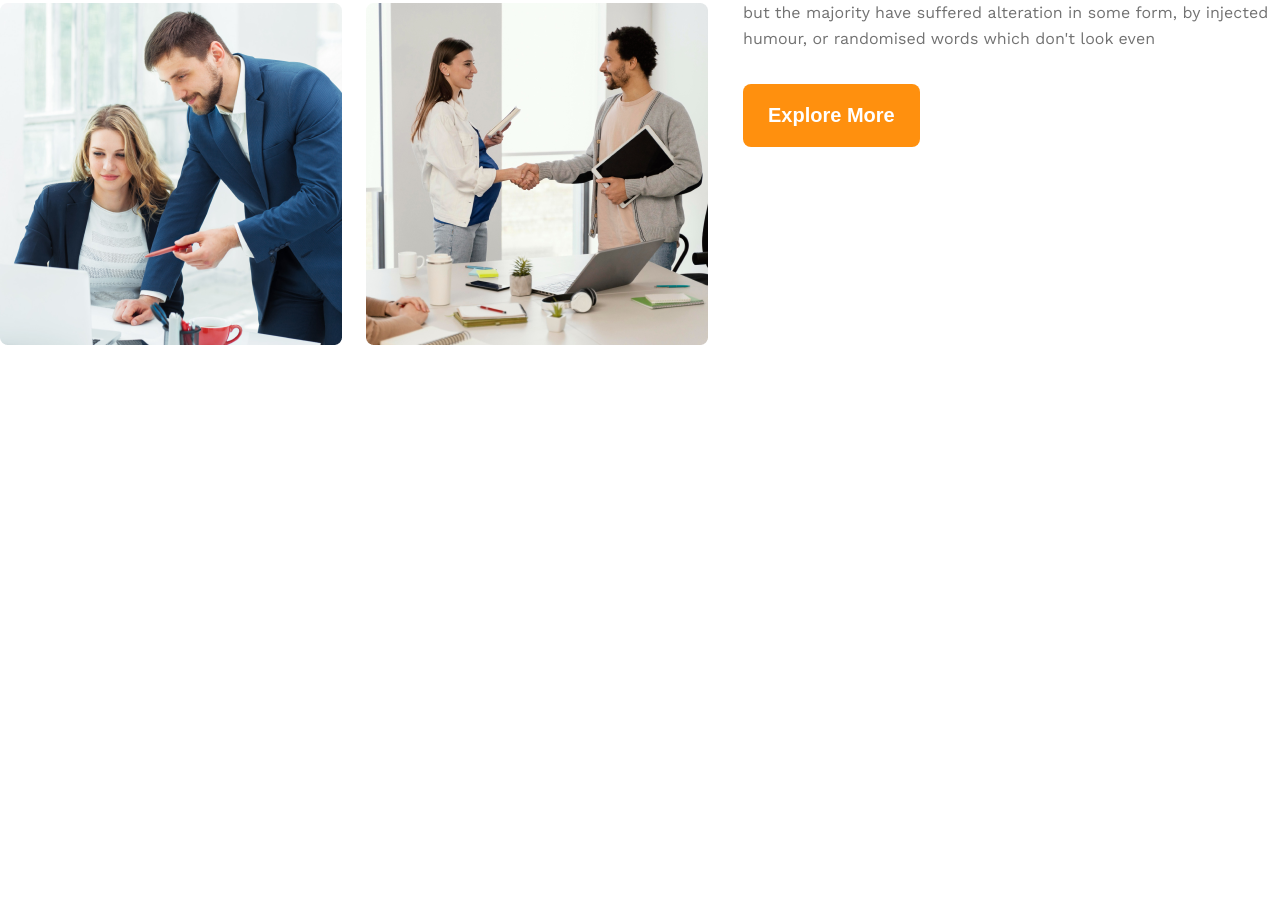
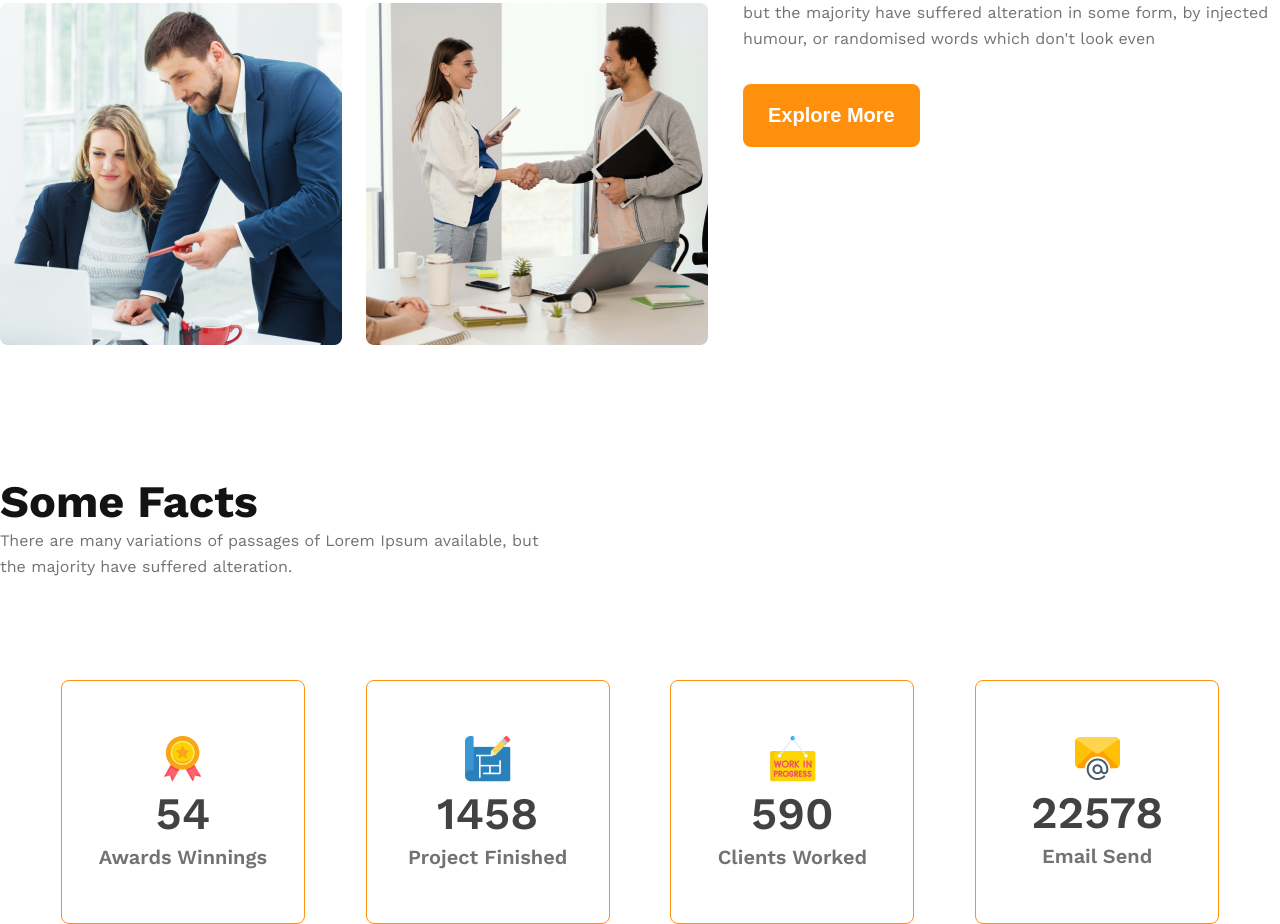
Before and after one commit to TanmoyDhar1077/G3-architects, a plain HTML site: page index.html in a window 1280 px wide. Shown: the part 1701-2625 px from the top of the page. Before the commit the page ends 2046 px from the top, so only its background shows below. Drawn offline with nearby package versions, Linux system fonts and the light colour scheme.

Commit message:
Some Fact Section Added

```diff
--- a/assets/css/responsive.css
+++ b/assets/css/responsive.css
@@ -32,6 +32,16 @@
         align-items: center;
         text-align: center;
     }
+    /* Some Facts Section */
+
+    .some-facts-section .facts-container {
+        flex-direction: column;
+        gap: 30px;
+    }
+
+    .some-facts-section .dark-1, .dark-3 {
+        text-align: center;
+    }
 }
 
 @media screen and (min-width: 577px) and (max-width: 1024px) {
@@ -52,4 +62,19 @@
         align-items: center;
         text-align: center;
     }
+
+    /* Some Facts Section */
+
+    .some-facts-section .d-flex {
+        flex-wrap: wrap;
+        gap: 30px;
+    }
+
+    .some-facts-section p {
+        max-width: 100%;
+    }
+
+    .some-facts-section .dark-1, .dark-3 {
+        text-align: center;
+    }
 }
--- a/assets/css/style.css
+++ b/assets/css/style.css
@@ -40,6 +40,12 @@ body {
     color: rgba(19, 19, 19, 1);
     font-size: 2.813rem;
     font-weight: 700;
+}
+
+.dark-2 {
+    color: #424242;
+    font-size: 45px;
+    font-weight: 600;
 }
 
 .dark-3 {
@@ -141,3 +147,37 @@ body {
     font-size: 2.813rem;
     font-weight: 700;
 }
+
+/* Some Facts Section */
+.some-facts-section {
+    padding-top: 130px;
+}
+
+.some-facts-section p {
+    max-width: 542px;
+    margin-bottom: 100px;
+}
+
+.some-facts-section .d-flex {
+    justify-content: space-evenly;
+}
+
+.some-facts-section .facts-container .fact-item {
+    width: 241.831px;
+    height: 241.831px;
+    border-radius: 8px;
+    border: 1px solid #FF900E;
+    text-align: center;
+    display: flex;
+    align-items: center;
+    justify-content: center;
+    flex-direction: column;
+    gap: 5px;
+}
+
+.some-facts-section .facts-container .fact-item p {
+    color: #727272;
+    font-size: 1.25rem;
+    font-weight: 600;
+    margin-bottom: 0px;
+}
--- a/index.html
+++ b/index.html
@@ -49,6 +49,37 @@
             </div>
         </section>
 
+        <!-- Some Facts Section -->
+        <section class="some-facts-section">
+            <div class="container">
+                <h3 class="dark-1">Some Facts</h3>
+                <p class="dark-3">There are many variations of passages of Lorem Ipsum available, but the majority have suffered alteration.</p>
+                <div class="facts-container d-flex">
+                    <div class="fact-item">
+                        <img src="./assets/images/icons/ribon.png" alt="">
+                        <h4 class="dark-2">54</h4>
+                        <p>Awards Winnings</p>
+                    </div>
+                    <div class="fact-item">
+                        <img src="./assets/images/icons/projects.png" alt="">
+                        <h4 class="dark-2">1458</h4>
+                        <p>Project Finished</p>
+                    </div>
+                    <div class="fact-item">
+                        <img src="./assets/images/icons/customers.png" alt="">
+                        <h4 class="dark-2">590</h4>
+                        <p>Clients Worked</p>
+                    </div>
+                    <div class="fact-item">
+                        <img src="./assets/images/icons/email.png" alt="">
+                        <h4 class="dark-2">22578</h4>
+                        <p>Email Send</p>
+                    </div>
+                </div>
+
+            </div>
+        </section>
+
     </main>
 
     <footer>
```
